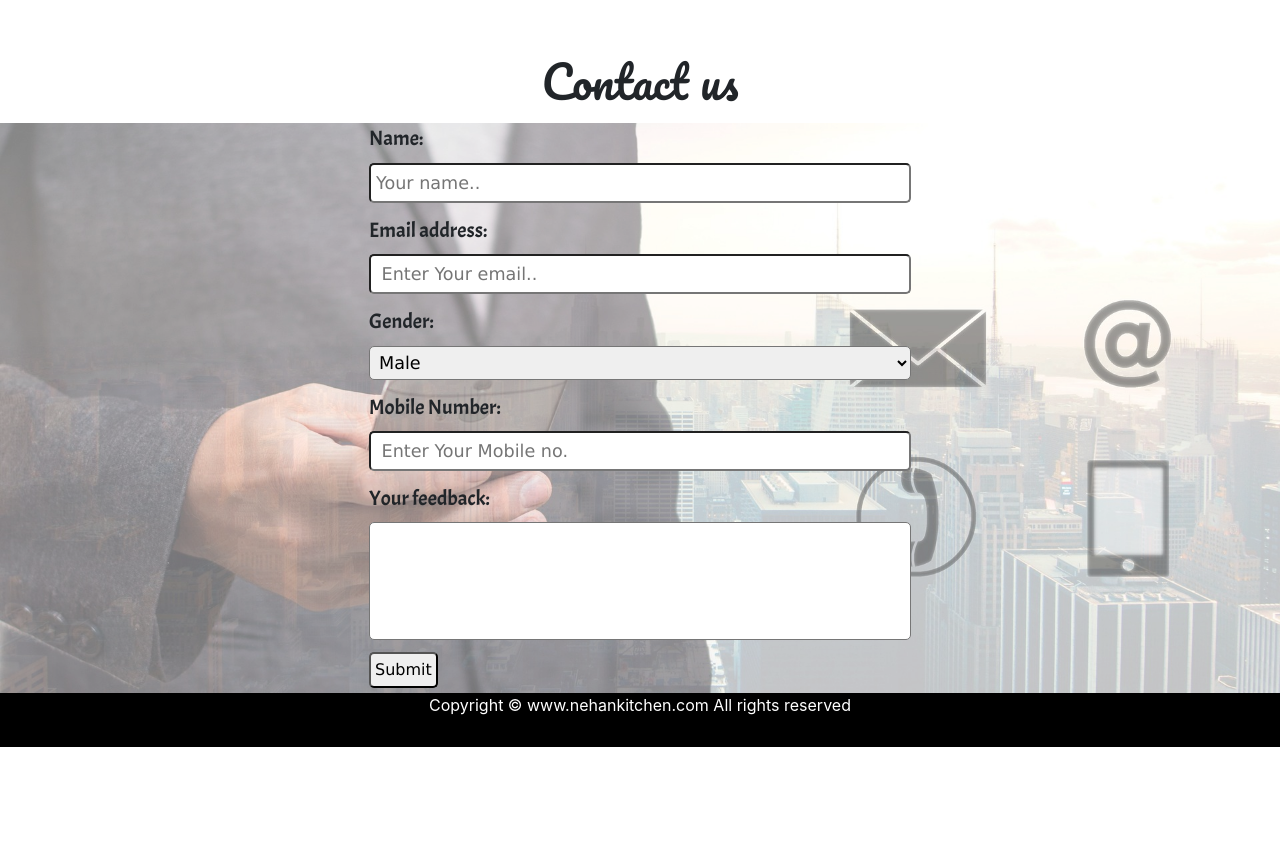
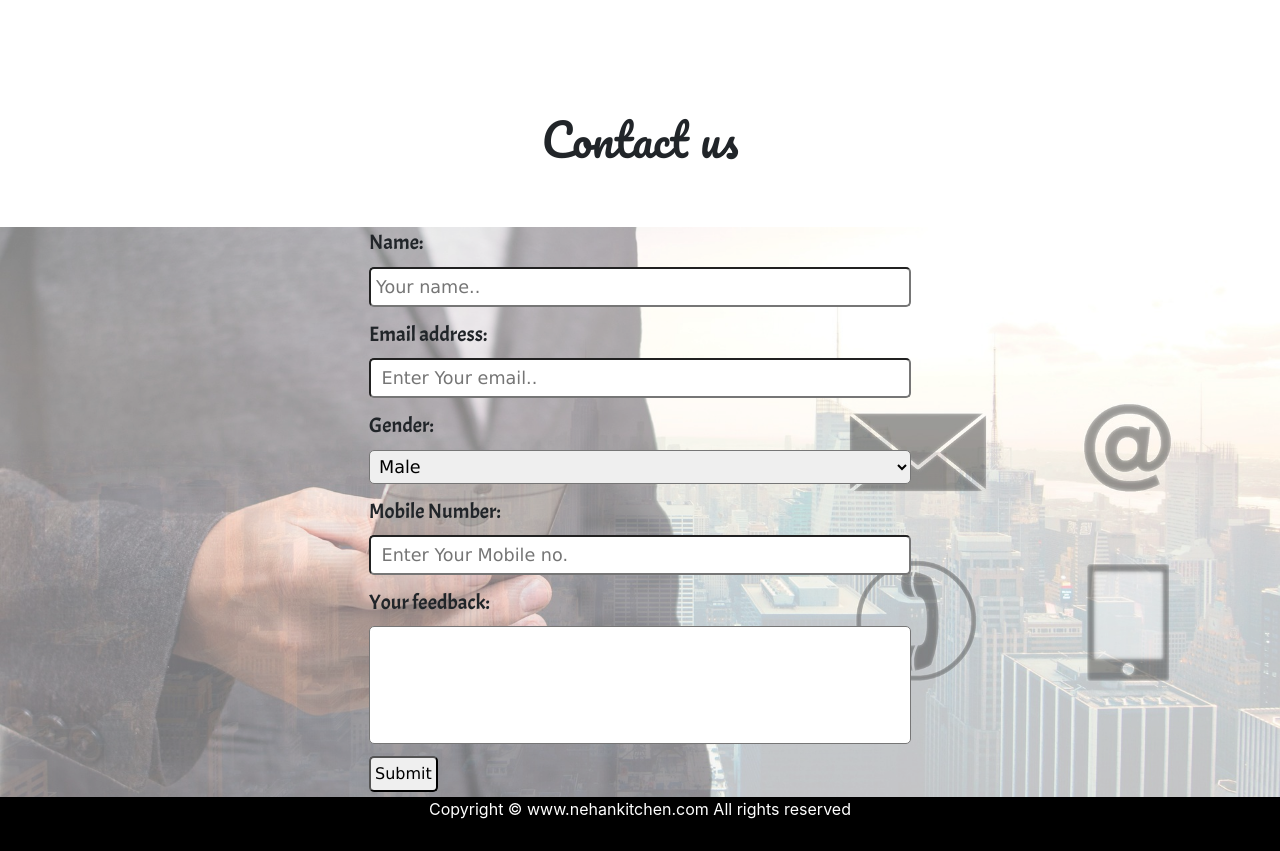
Before and after one commit to hellonamancoder/nehankitchen, a plain HTML site: page index.html in a window 1280 px wide. Shown: the part 3260-4111 px from the top of the page. Before the commit the page ends 4007 px from the top, so only its background shows below. Drawn offline with nearby package versions, Linux system fonts and the light colour scheme.

Commit message:
Update style.css

```diff
--- a/style.css
+++ b/style.css
@@ -253,12 +253,12 @@ div#galleryImages{
 
 
 #contactform{
-    margin-top: 50px;
+    margin-top: 108px;
 }
 #contactbox
 {
    position: relative;
-   margin-top: 10px;
+   margin-top: 56px;
 }
 #contactbox::before{
     content: "";
```
